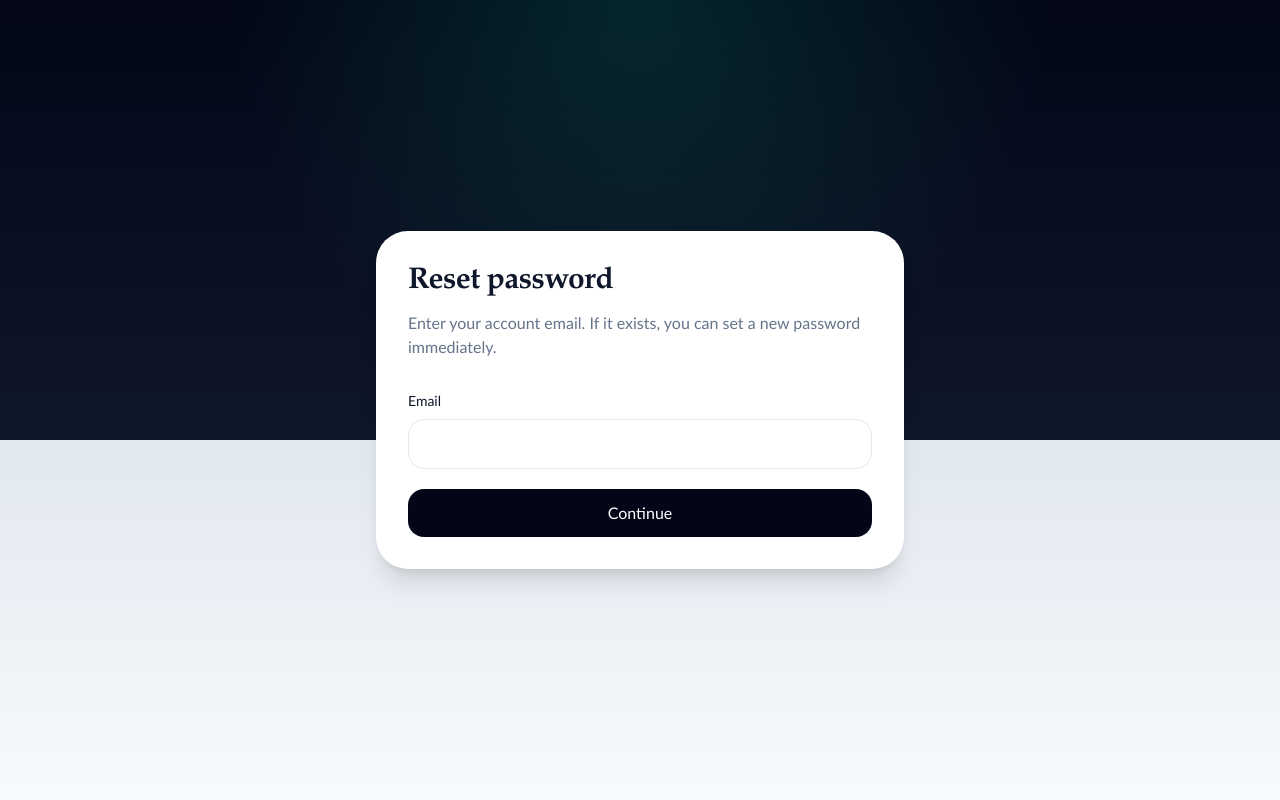
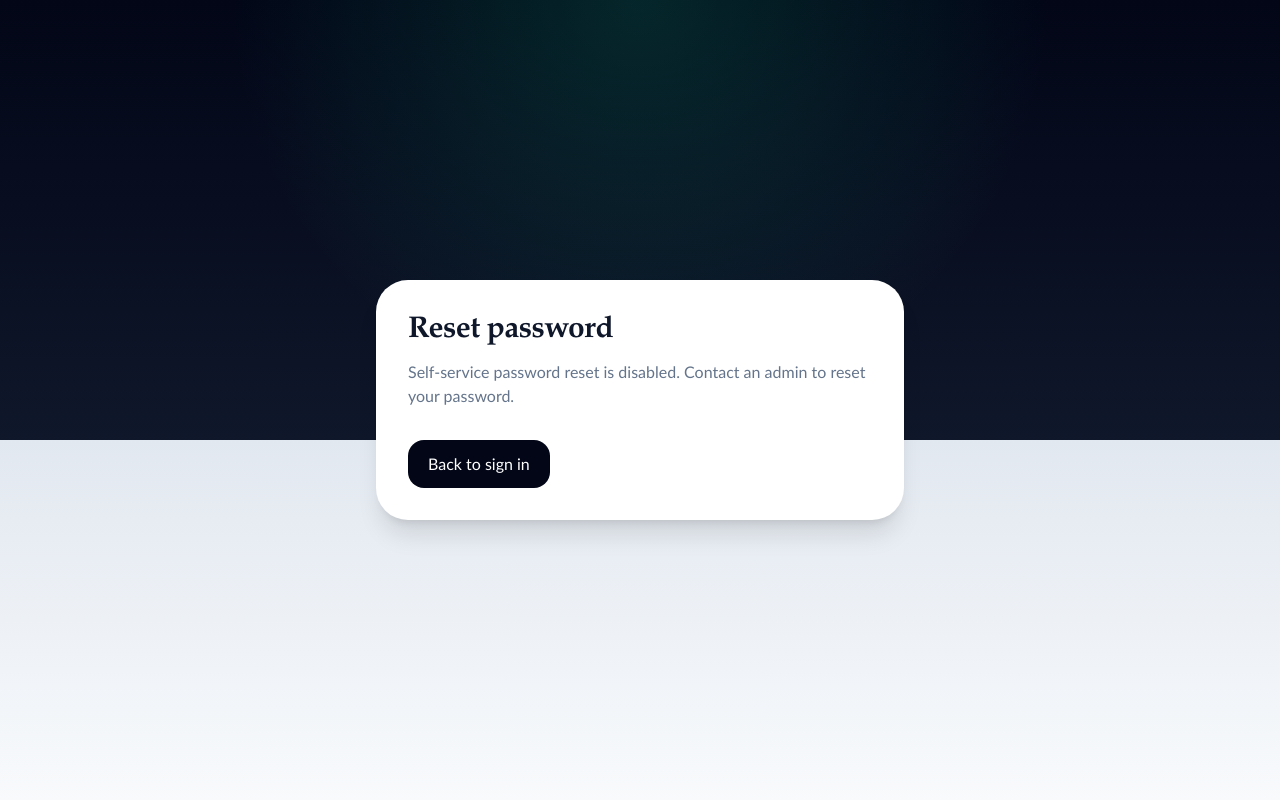
Before and after one commit to DelaMN1/Vynfy-Ledger, a Flask app: page /forgot-password in a window 1280 px wide. Run offline with Flask 3, Linux system fonts and the light colour scheme; some libraries are stand-ins or nearby versions.

Commit message:
Harden auth defaults and clean setup

```diff
--- a/app/auth/routes.py
+++ b/app/auth/routes.py
@@ -16,6 +16,11 @@ from app.extensions import db, limiter
 
 
 auth_bp = Blueprint("auth", __name__)
+REGISTRATION_DISABLED_MESSAGE = "Self-service registration is unavailable. Ask an admin to create your account."
+PASSWORD_RESET_DISABLED_MESSAGE = "Self-service password reset is unavailable. Contact an admin to reset your password."
+PASSWORD_RESET_REQUESTED_MESSAGE = (
+    "If an active account matches that email, reset instructions will be delivered through your configured recovery channel."
+)
 
 
 def _safe_next_url(raw_value: str | None) -> str:
@@ -51,7 +56,7 @@ def login():
 @limiter.limit("5 per minute")
 def register():
     if not current_app.config["REGISTRATION_ENABLED"]:
-        flash("Registration is disabled. Ask an admin to create your account.", "warning")
+        flash(REGISTRATION_DISABLED_MESSAGE, "warning")
         return redirect(url_for("auth.login"))
 
     form = RegisterForm()
@@ -70,21 +75,31 @@ def register():
 @auth_bp.route("/forgot-password", methods=["GET", "POST"])
 @limiter.limit("5 per minute")
 def forgot_password():
+    if not current_app.config["SELF_SERVICE_PASSWORD_RESET_ENABLED"]:
+        if request.method == "POST":
+            flash(PASSWORD_RESET_DISABLED_MESSAGE, "warning")
+            return redirect(url_for("auth.login"))
+        return render_template("auth/forgot_password.html", form=None, reset_disabled=True)
+
     form = ForgotPasswordForm()
     if form.validate_on_submit():
         try:
-            token = begin_password_reset(form.email.data)
+            begin_password_reset(form.email.data)
             db.session.commit()
-            return redirect(url_for("auth.reset_password", token=token))
+            flash(PASSWORD_RESET_REQUESTED_MESSAGE, "info")
+            return redirect(url_for("auth.login"))
         except ValueError as exc:
             db.session.rollback()
             flash(str(exc), "error")
-    return render_template("auth/forgot_password.html", form=form)
+    return render_template("auth/forgot_password.html", form=form, reset_disabled=False)
 
 
 @auth_bp.route("/reset-password/<token>", methods=["GET", "POST"])
 @limiter.limit("5 per minute")
 def reset_password(token: str):
+    if not current_app.config["SELF_SERVICE_PASSWORD_RESET_ENABLED"]:
+        return render_template("partials/error.html", title="Not found", message="The requested page could not be found."), 404
+
     form = ResetPasswordForm()
     if form.validate_on_submit():
         try:
--- a/app/extensions.py
+++ b/app/extensions.py
@@ -7,4 +7,4 @@ from flask_wtf import CSRFProtect
 db = SQLAlchemy()
 migrate = Migrate()
 csrf = CSRFProtect()
-limiter = Limiter(key_func=get_remote_address, storage_uri="memory://")
+limiter = Limiter(key_func=get_remote_address)
--- a/app/templates/auth/forgot_password.html
+++ b/app/templates/auth/forgot_password.html
@@ -3,12 +3,19 @@
   <div class="mx-auto flex min-h-screen max-w-xl items-center px-6 py-12">
     <div class="w-full rounded-[2rem] bg-white p-8 shadow-xl">
       <h1 class="text-3xl font-semibold">Reset password</h1>
-      <p class="mt-3 text-slate-500">Enter your account email. If it exists, you can set a new password immediately.</p>
-      <form class="mt-8 space-y-5" method="post">
-        {{ form.hidden_tag() }}
-        <div>{{ form.email.label(class="mb-2 block text-sm font-medium") }}{{ form.email(class="w-full rounded-2xl border-slate-200 px-4 py-3") }}</div>
-        <button class="w-full rounded-2xl bg-slate-950 px-5 py-3 font-medium text-white" type="submit">Continue</button>
-      </form>
+      {% if reset_disabled %}
+        <p class="mt-3 text-slate-500">Self-service password reset is disabled. Contact an admin to reset your password.</p>
+        <div class="mt-8">
+          <a class="inline-flex rounded-2xl bg-slate-950 px-5 py-3 font-medium text-white" href="{{ url_for('auth.login') }}">Back to sign in</a>
+        </div>
+      {% else %}
+        <p class="mt-3 text-slate-500">Enter your account email to request password reset instructions.</p>
+        <form class="mt-8 space-y-5" method="post">
+          {{ form.hidden_tag() }}
+          <div>{{ form.email.label(class="mb-2 block text-sm font-medium") }}{{ form.email(class="w-full rounded-2xl border-slate-200 px-4 py-3") }}</div>
+          <button class="w-full rounded-2xl bg-slate-950 px-5 py-3 font-medium text-white" type="submit">Continue</button>
+        </form>
+      {% endif %}
     </div>
   </div>
 {% endblock %}
--- a/app/templates/auth/login.html
+++ b/app/templates/auth/login.html
@@ -40,7 +40,11 @@
           <button class="w-full rounded-2xl bg-slate-950 px-5 py-3 font-medium text-white" type="submit">Sign In</button>
         </form>
         <div class="mt-6 flex flex-wrap items-center justify-between gap-3 border-t border-slate-200 pt-5 text-sm">
-          <a class="font-medium text-slate-600 transition hover:text-slate-900" href="{{ url_for('auth.forgot_password') }}">Forgot password?</a>
+          {% if config.SELF_SERVICE_PASSWORD_RESET_ENABLED %}
+            <a class="font-medium text-slate-600 transition hover:text-slate-900" href="{{ url_for('auth.forgot_password') }}">Forgot password?</a>
+          {% else %}
+            <span class="text-slate-500">Password resets are handled internally.</span>
+          {% endif %}
           {% if config.REGISTRATION_ENABLED %}
             <a class="font-medium text-slate-600 transition hover:text-slate-900" href="{{ url_for('auth.register') }}">Create account</a>
           {% else %}
--- a/migrations/env.py
+++ b/migrations/env.py
@@ -12,7 +12,7 @@ logger = logging.getLogger("alembic.env")
 
 
 def get_engine_url():
-    return current_app.extensions["migrate"].db.engine.url.render_as_string(hide_password=False).replace("%", "%%")
+    return current_app.extensions["migrate"].db.engine.url.render_as_string(hide_password=True).replace("%", "%%")
 
 
 config.set_main_option('sqlalchemy.url', get_engine_url())
--- a/render.yaml
+++ b/render.yaml
@@ -29,7 +29,11 @@ services:
       - key: TRUST_PROXY_COUNT
         value: "1"
       - key: REGISTRATION_ENABLED
-        value: "true"
+        value: "false"
+      - key: SELF_SERVICE_PASSWORD_RESET_ENABLED
+        value: "false"
+      - key: RATELIMIT_STORAGE_URI
+        sync: false
       - key: COMPANY_NAME
         value: Vynfy
       - key: MAIL_FROM
```
Also changed, not shown: app/auth/services.py (+8 -4 lines), app/config.py (+18 -1 lines), tests/conftest.py (+3 -0 lines), tests/test_auth.py (+32 -11 lines), README.md, 1 other file.
